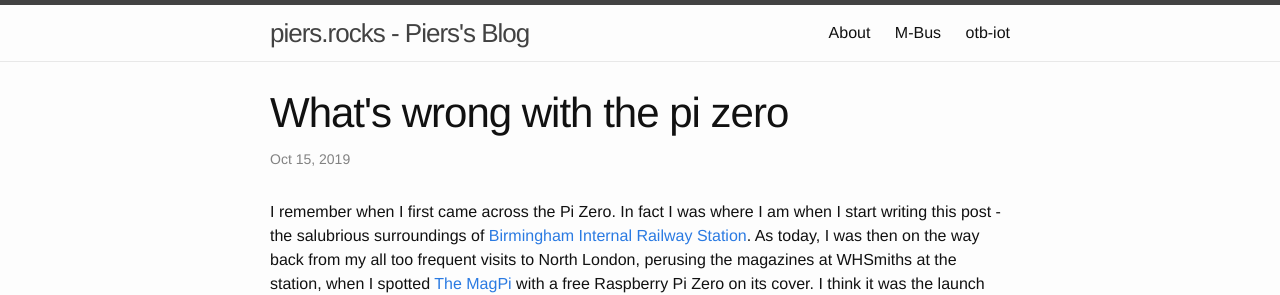
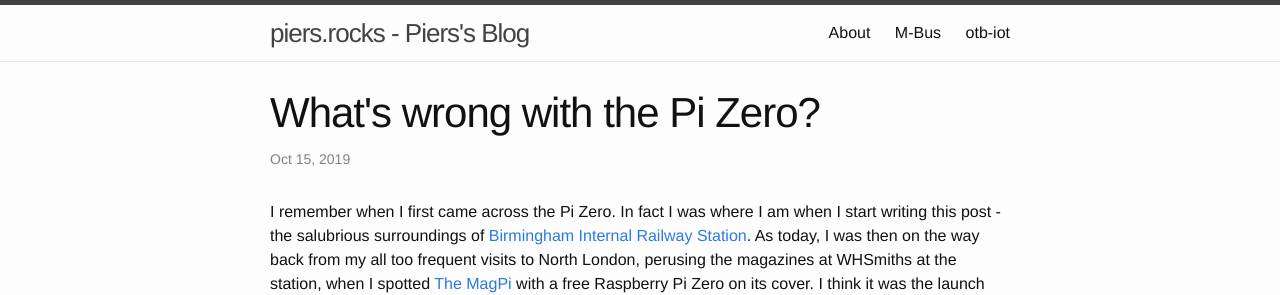
Before and after one commit to piersfinlayson/piersfinlayson.github.io, a Jekyll site: the page built from _posts/2019-10-15-whats-wrong-with-the-pi-zero.markdown, in a window 1280 px wide. Shown: the top 295 px of the page. Built offline with Jekyll 4.4.1, drawn with Linux system fonts in a browser that asks for light colours; comment, search, counter and statistics services are not loaded.

```diff
--- a/_posts/2019-10-15-whats-wrong-with-the-pi-zero.markdown
+++ b/_posts/2019-10-15-whats-wrong-with-the-pi-zero.markdown
@@ -1,6 +1,6 @@
 ---
 layout: post
-title:  "What's wrong with the pi zero"
+title:  "What's wrong with the Pi Zero?"
 date:   2019-10-15 17:52 +0000
 tags:   pi zero mbus m-bus power energy
 ---
```
